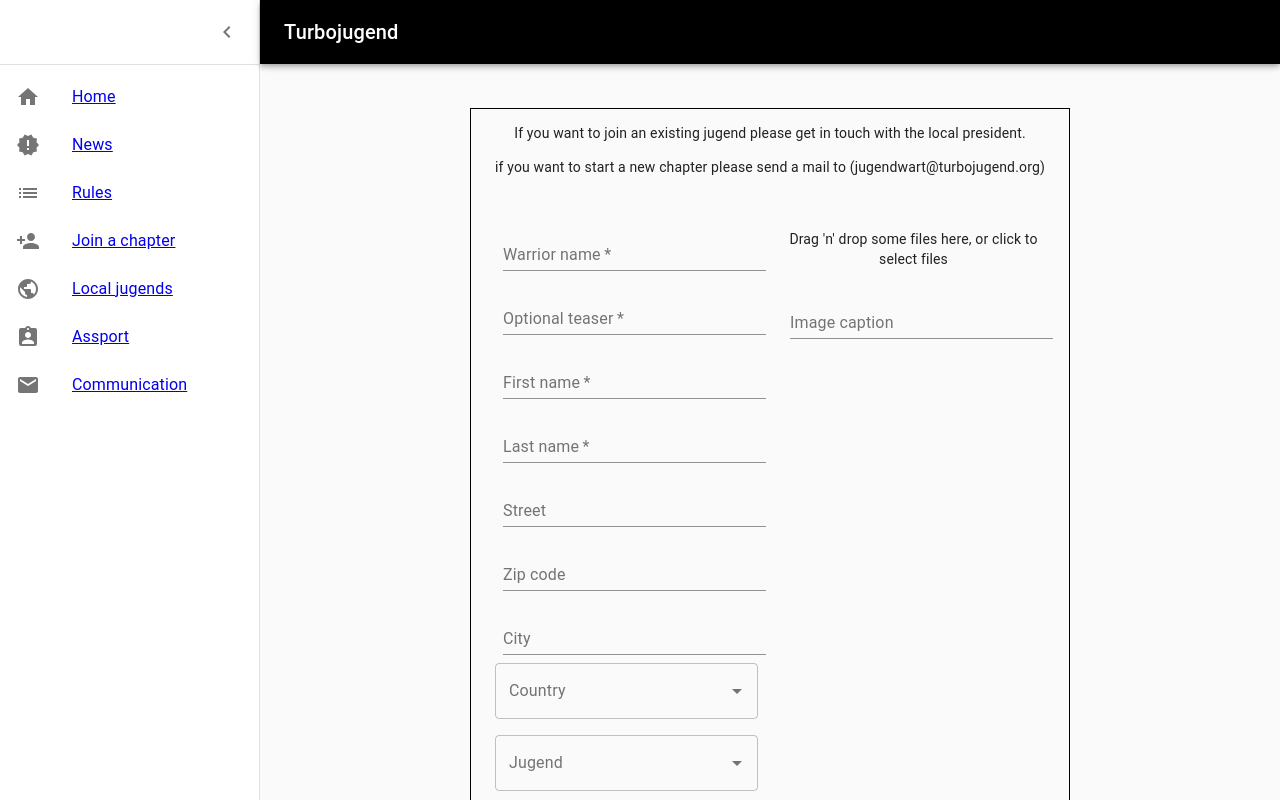
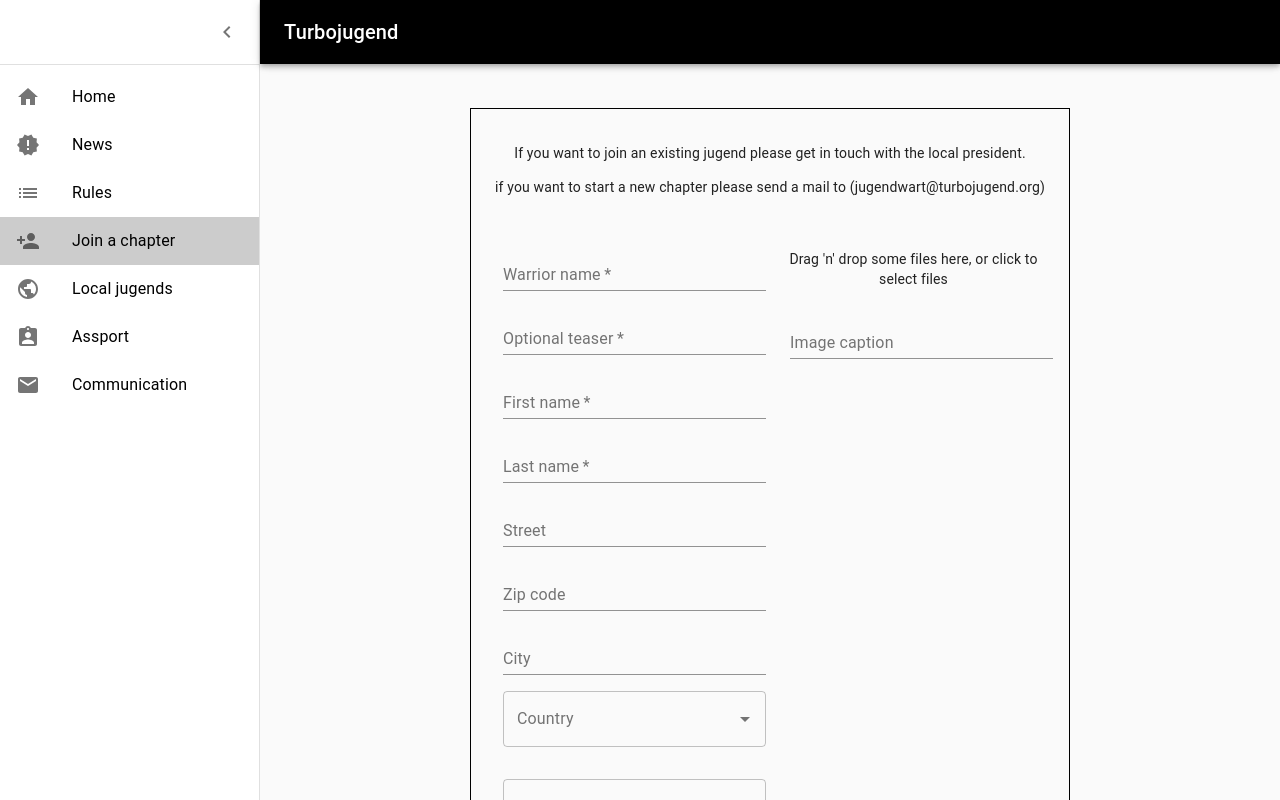
Before and after one commit to Turbojugend/public-page-web, a React (Create React App) app: page /join-a-chapter in a window 1280 px wide. Shown: the top 800 px of the page. Built offline with nearby package versions, Linux system fonts and the light colour scheme.

Commit message:
Added selected option in the menu

```diff
--- a/src/Components/Common/Menu/Menu.js
+++ b/src/Components/Common/Menu/Menu.js
@@ -9,10 +9,27 @@
 import PublicIcon from "@material-ui/icons/Public";
 import AssignmentIndIcon from "@material-ui/icons/AssignmentInd";
 import MailIcon from "@material-ui/icons/Mail";
-import {Link} from "react-router-dom";
+import {NavLink} from "react-router-dom";
 import HomeIcon from '@material-ui/icons/Home';
+import {makeStyles} from "@material-ui/core/styles";
+
+const useStyles = makeStyles(({
+    menuLink: {
+        textDecoration: "none",
+        color: "#000",
+        display: "block",
+    },
+    menuLinkActive: {
+        background: "#CCC"
+    },
+    menuIcon: {
+        marginRight: "10px"
+    }
+}));
 
 export default function Menu() {
+    const classes = useStyles();
+
     const menuItems = [
         {name: 'Home', icon: <HomeIcon/>, link: '/'},
         {name: 'News', icon: <NewReleasesIcon/>, link: '/news'},
@@ -24,13 +41,13 @@
     ];
 
     return <List>
-        {menuItems.map((menuItem) => (
-            <Link to={menuItem.link}>
+        {menuItems.map((menuItem, key) => (
+            <NavLink to={menuItem.link} key={key} className={classes.menuLink} activeClassName={classes.menuLinkActive} exact={true}>
                 <ListItem button key={menuItem.name}>
                     <ListItemIcon>{menuItem.icon}</ListItemIcon>
                     <ListItemText primary={menuItem.name}/>
                 </ListItem>
-            </Link>
+            </NavLink>
         ))}
     </List>
 };
--- a/src/Components/Sections/JoinChapter/JoinChapter.js
+++ b/src/Components/Sections/JoinChapter/JoinChapter.js
@@ -15,58 +15,19 @@
 
 export default function JoinChapter() {
     const useStyles = makeStyles(theme => ({
-        // root: {
-        //     display: 'flex',
-        // },
-        // appBar: {
-        //     zIndex: theme.zIndex.drawer + 1,
-        //     transition: theme.transitions.create(['width', 'margin'], {
-        //         easing: theme.transitions.easing.sharp,
-        //         duration: theme.transitions.duration.leavingScreen,
-        //     }),
-        // },
-        // menuButton: {
-        //     marginRight: 36,
-        // },
-        // hide: {
-        //     display: 'none',
-        // },
-        // drawerClose: {
-        //     transition: theme.transitions.create('width', {
-        //         easing: theme.transitions.easing.sharp,
-        //         duration: theme.transitions.duration.leavingScreen,
-        //     }),
-        //     overflowX: 'hidden',
-        //     width: theme.spacing(7) + 1,
-        //     [theme.breakpoints.up('sm')]: {
-        //         width: theme.spacing(9) + 1,
-        //     },
-        // },
-        // toolbar: {
-        //     display: 'flex',
-        //     alignItems: 'center',
-        //     justifyContent: 'flex-end',
-        //     padding: theme.spacing(0, 1),
-        //     // necessary for content to be below app bar
-        //     ...theme.mixins.toolbar,
-        // },
-        // content: {
-        //     flexGrow: 1,
-        //     padding: theme.spacing(3),
-        // },
-        // formContainer: {
-        //     border: '1px solid #000',
-        // },
-        // form: {
-        //     margin: '20px 0',
-        // },
-        // formControl: {
-        //     margin: theme.spacing(1),
-        //     minWidth: 120,
-        // },
-        // selectEmpty: {
-        //     marginTop: theme.spacing(2),
-        // },
+        formContainer: {
+            border: '1px solid #000',
+        },
+        form: {
+            margin: '20px 0',
+        },
+        formControl: {
+            margin: theme.spacing(1),
+            minWidth: 120,
+        },
+        selectEmpty: {
+            marginTop: theme.spacing(2),
+        },
     }));
 
     const classes = useStyles();
```
